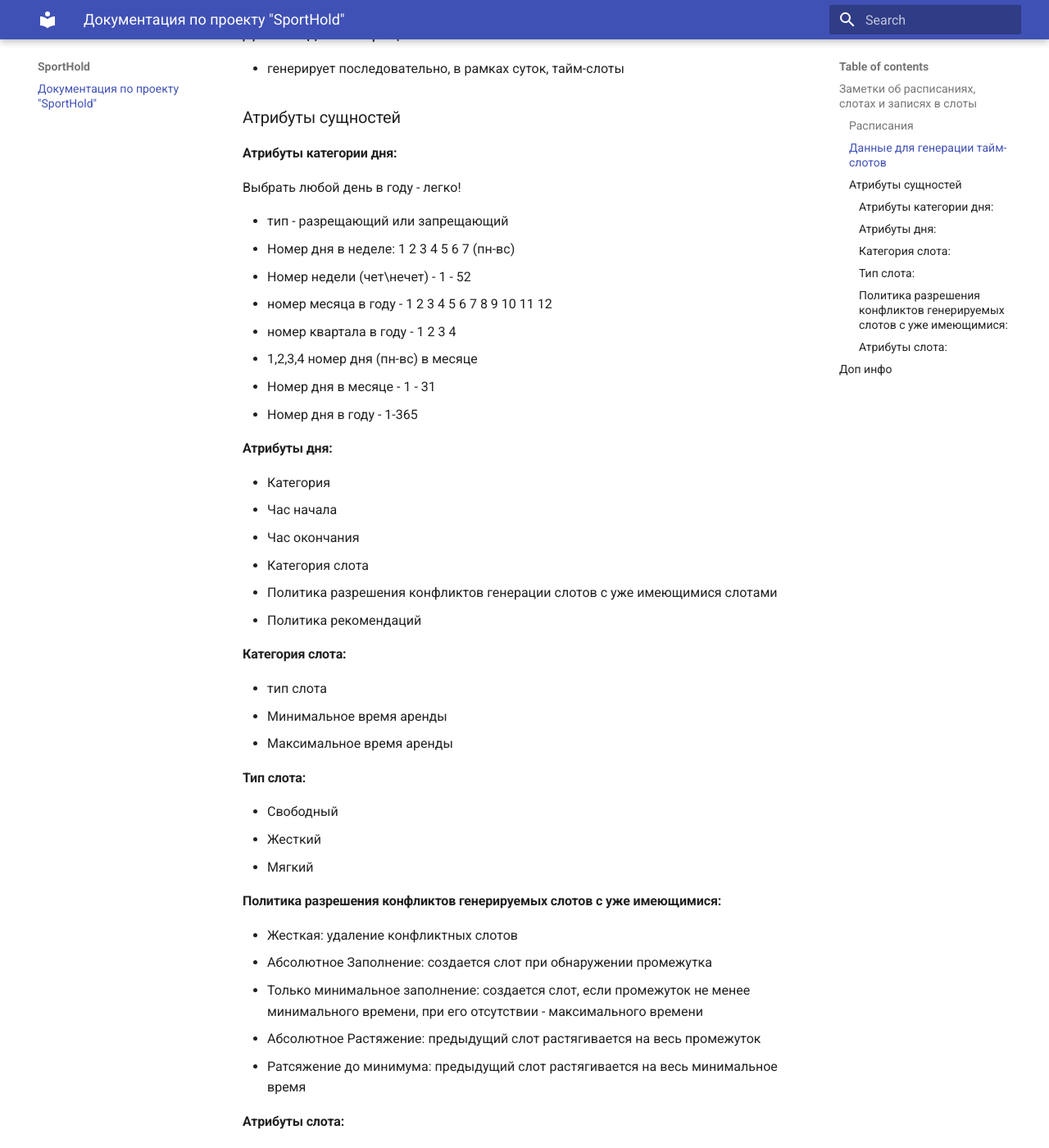
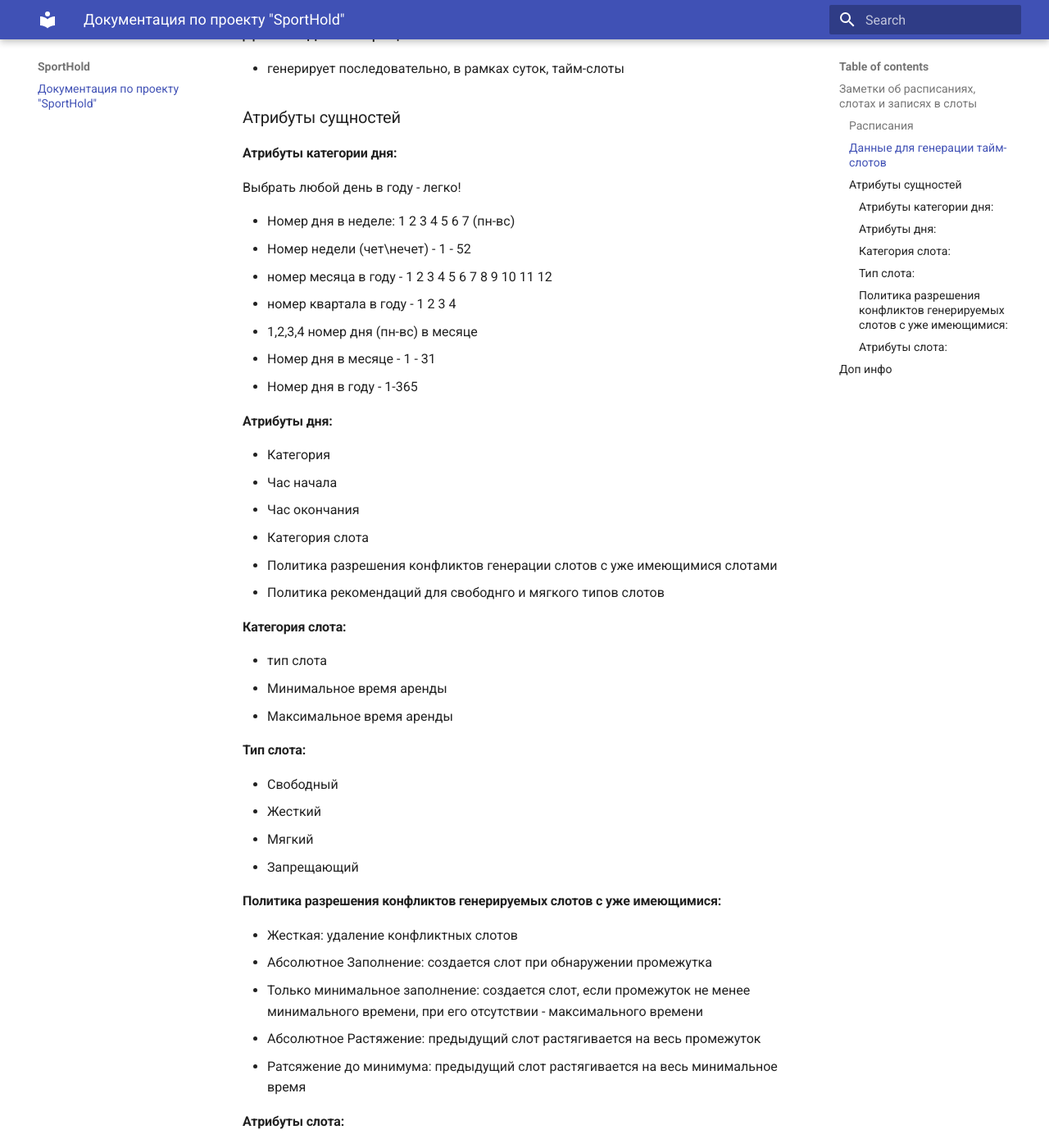
Before and after one commit to JohanHelm/SportHold, an MkDocs documentation site: the page built from docs/index.md, in a window 1280 px wide and 1400 px high, scrolled down 807 px. Shown: the whole window at 82% size. Built offline with MkDocs 1.6.1 and Material for MkDocs 9.7.7, drawn with Linux system fonts in a browser that asks for light colours.

Commit message:
added exmple schedule

```diff
--- a/docs/index.md
+++ b/docs/index.md
@@ -28,7 +28,6 @@
 
 Выбрать любой день в году - легко!
 
-- тип - разрещающий или запрещающий
 - Номер дня в неделе: 1 2 3 4 5 6 7 (пн-вс)
 - Номер недели (чет\нечет) - 1 - 52
 - номер месяца в году - 1 2 3 4 5 6 7 8 9 10 11 12
@@ -44,7 +43,7 @@
 - Час окончания
 - Категория слота
 - Политика разрешения конфликтов генерации слотов с уже имеющимися слотами
-- Политика рекомендаций
+- Политика рекомендаций для свободнго и мягкого типов слотов
 
 #### Категория слота:
 - тип слота
@@ -68,6 +68,8 @@
 - Минимальное время аренды
 - Максимальное время аренды
 
+
+
 ## Доп инфо
 
 - https://www.visme.co/ru/sozdat-raspisanie-online/
```
Also changed, not shown: other parts of docs/index.md (+1 -0 lines), 1 other file.
